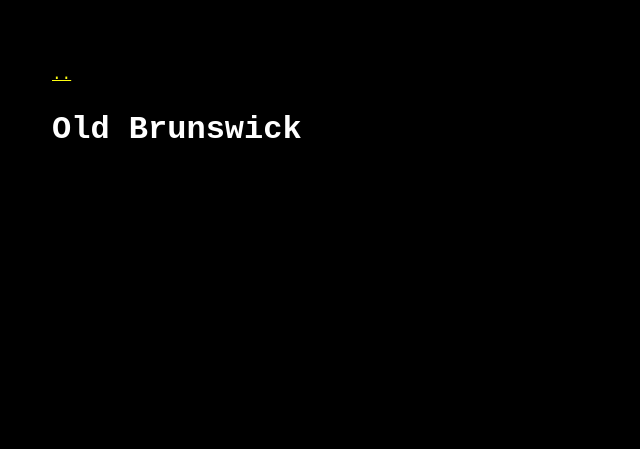
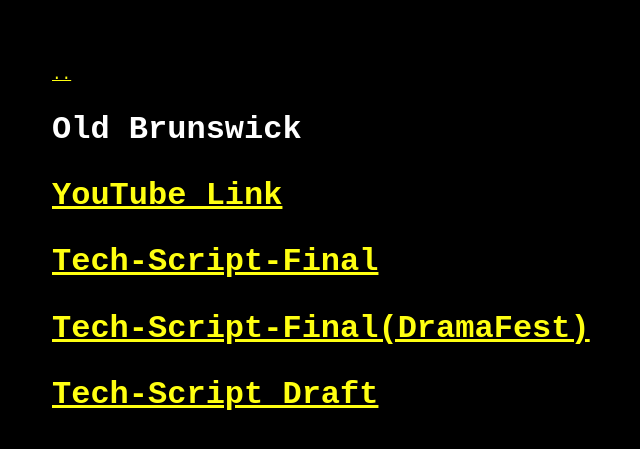
Before and after one commit to Something3949/something3949.github.io, a Jekyll site: the page built from oldBrunswick.md, in a window 1280 px wide. Shown: the top 449 px of the page, without its empty margins (268-908 px from the left). Built offline with Jekyll 4.4.1, drawn with Linux system fonts in a browser that asks for light colours.

Commit message:
Techi-Update

```diff
--- a/oldBrunswick.md
+++ b/oldBrunswick.md
@@ -2,3 +2,9 @@
 layout: page
 title: Old Brunswick
 ---
+
+# [YouTube Link](https://youtu.be/0PtgRilA_n8)
+
+# [Tech-Script-Final](miscStuff/techScriptFinal.pdf)
+# [Tech-Script-Final(DramaFest)](miscStuff/techScriptDS.pdf)
+# [Tech-Script Draft](miscStuff/techScriptDraft.pdf)
```
Also changed, not shown: 3 other files.
